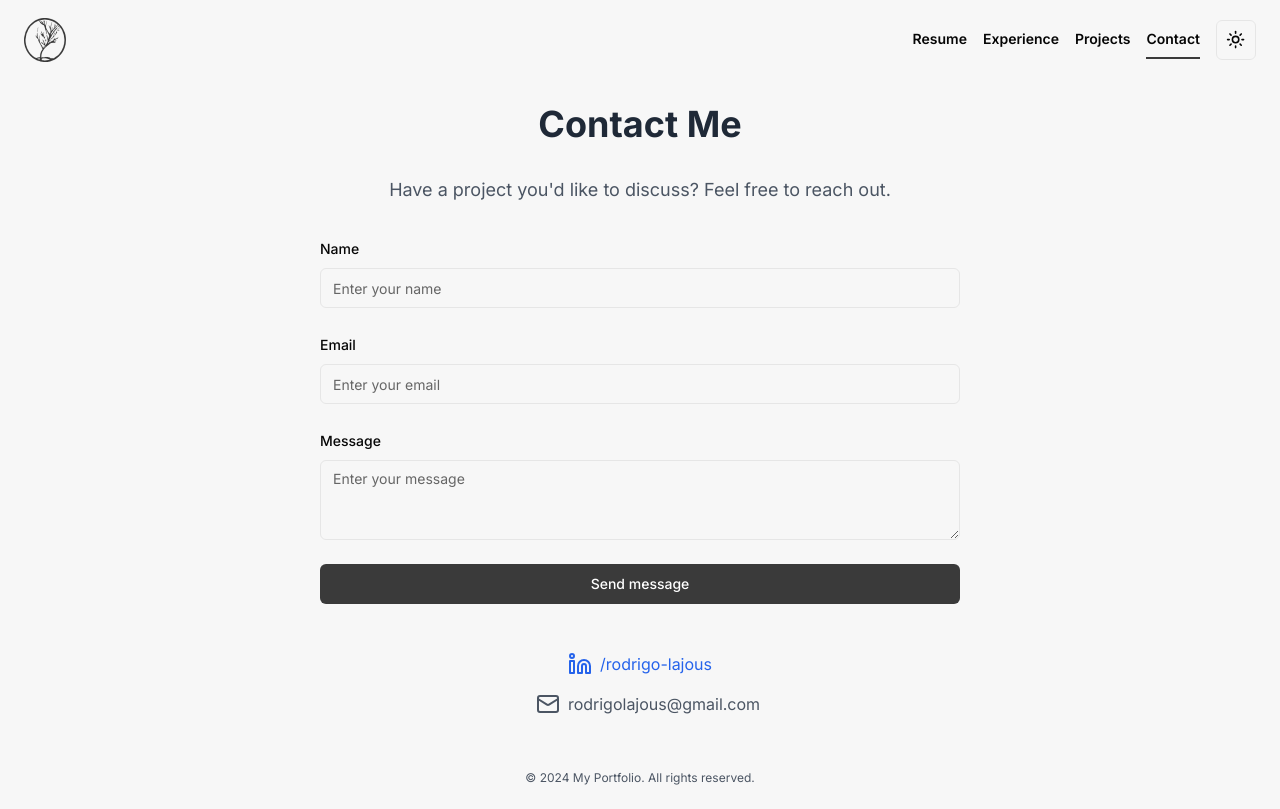
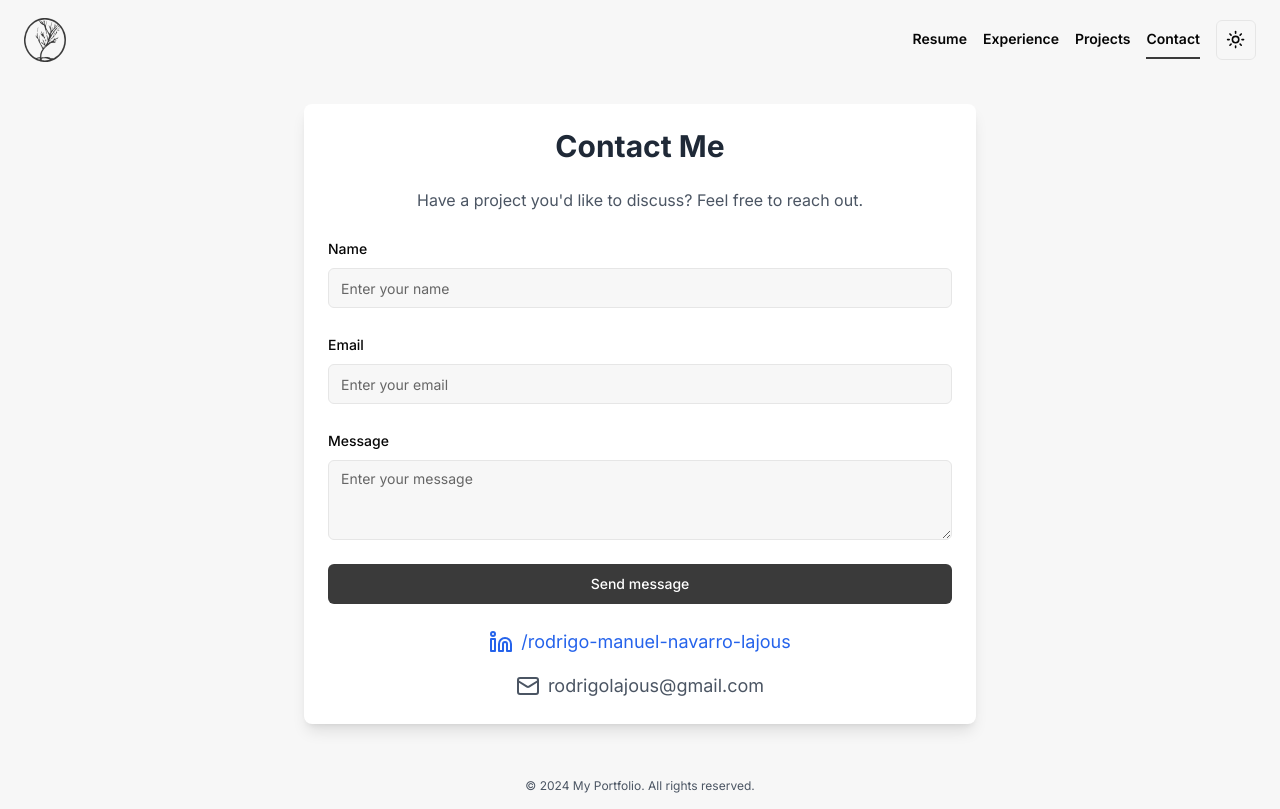
Before and after one commit to rlajous/website, a Next.js app: page /contact in a window 1280 px wide. Built offline with nearby package versions, Linux system fonts and the light colour scheme.

Commit message:
[ Refactor ] Contact Page styles, modularity and links fix (#18)

```diff
--- a/app/contact/components/ContactForm.tsx
+++ b/app/contact/components/ContactForm.tsx
@@ -27,7 +27,7 @@ const schema = z.object({
   message: z.string().min(1, "Message is required"),
 });
 
-const ContactForm: React.FC = () => {
+export const ContactForm: React.FC = () => {
   const form = useForm<z.infer<typeof schema>>({
     resolver: zodResolver(schema),
     defaultValues: {
@@ -119,5 +119,3 @@ const ContactForm: React.FC = () => {
     </Form>
   );
 };
-
-export default ContactForm;
--- /dev/null
+++ b/app/contact/components/EmailLink.tsx
@@ -0,0 +1,16 @@
+import { MailIcon } from "lucide-react";
+
+export function EmailLink({ email }: { email: string }) {
+  return (
+    <a
+      className="flex items-center space-x-2 text-gray-600 dark:text-gray-400 hover:text-gray-800 dark:hover:text-gray-200 transition-colors"
+      href={`mailto:${email}`}
+      target="_blank"
+      rel="noopener noreferrer"
+      aria-label="Send Email"
+    >
+      <MailIcon className="h-6 w-6" />
+      <span className="text-sm md:text-lg truncate">{email}</span>
+    </a>
+  );
+}
--- /dev/null
+++ b/app/contact/components/LinkedInLink.tsx
@@ -0,0 +1,17 @@
+import Link from "next/link";
+import { LinkedinIcon } from "lucide-react";
+
+export function LinkedInLink({ profile }: { profile: string }) {
+  return (
+    <Link
+      className="flex items-center space-x-2 text-blue-600 dark:text-blue-400 hover:text-blue-800 dark:hover:text-blue-600 transition-colors"
+      href={`https://www.linkedin.com/in/${profile}`}
+      target="_blank"
+      rel="noopener noreferrer"
+      aria-label="LinkedIn Profile"
+    >
+      <LinkedinIcon className="h-6 w-6" />
+      <span className="text-sm md:text-lg truncate">/{profile}</span>
+    </Link>
+  );
+}
--- a/app/contact/page.tsx
+++ b/app/contact/page.tsx
@@ -1,35 +1,26 @@
-import Link from "next/link";
-import { LinkedinIcon, MailIcon } from "lucide-react";
-import ContactForm from "./components/ContactForm";
+import { ContactForm } from "./components/ContactForm";
+import { EmailLink } from "./components/EmailLink";
+import { LinkedInLink } from "./components/LinkedInLink";
 
-export default function Component() {
+export default function ContactPage() {
+  const linkedInProfile = "rodrigo-manuel-navarro-lajous";
+  const email = "rodrigolajous@gmail.com";
+
   return (
-    <div className="flex flex-col items-center justify-center row-span-8 lg:row-span-11">
-      <main className="w-full max-w-2xl p-4 space-y-8">
-        <h1 className="text-4xl font-bold text-center text-gray-800 dark:text-gray-200">
+    <div className="flex flex-col items-center justify-center row-span-8 lg:row-span-11 w-full px-4 py-4 lg:py-6">
+      <main className="w-full max-w-2xl p-6 space-y-6 bg-white rounded-lg shadow-lg dark:bg-gray-800">
+        <h1 className="text-3xl font-bold text-center text-gray-800 dark:text-gray-200">
           Contact Me
         </h1>
-        <p className="text-lg text-center text-gray-600 dark:text-gray-400">
+        <p className="text-md text-center text-gray-600 dark:text-gray-400">
           Have a project you&apos;d like to discuss? Feel free to reach out.
         </p>
+
         <ContactForm />
-        <div className="flex items-center space-x-4 flex-col">
-          <Link
-            className="flex items-center mt-4 text-blue-600 dark:text-blue-400"
-            href="#"
-          >
-            <LinkedinIcon className="h-6 w-6 mr-2" />
-            /rodrigo-lajous
-            <span className="sr-only">LinkedIn</span>
-          </Link>
-          <a
-            className="flex items-center mt-4 text-gray-600 dark:text-gray-400"
-            href="mailto:odrigo@lajous.com.ar"
-          >
-            <MailIcon className="h-6 w-6 mr-2" />
-            rodrigolajous@gmail.com
-            <span className="sr-only">Email</span>
-          </a>
+
+        <div className="flex flex-col items-center space-y-4">
+          <LinkedInLink profile={linkedInProfile} />
+          <EmailLink email={email} />
         </div>
       </main>
     </div>
```
